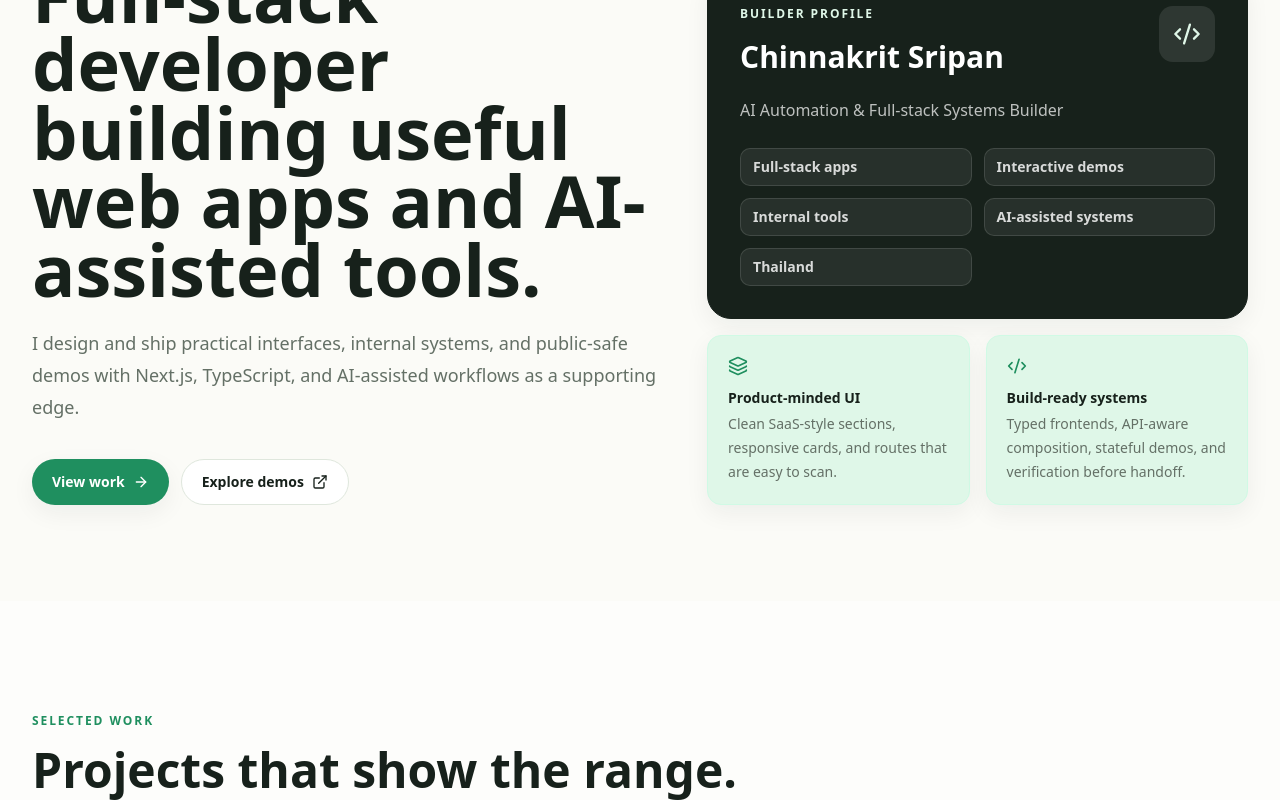
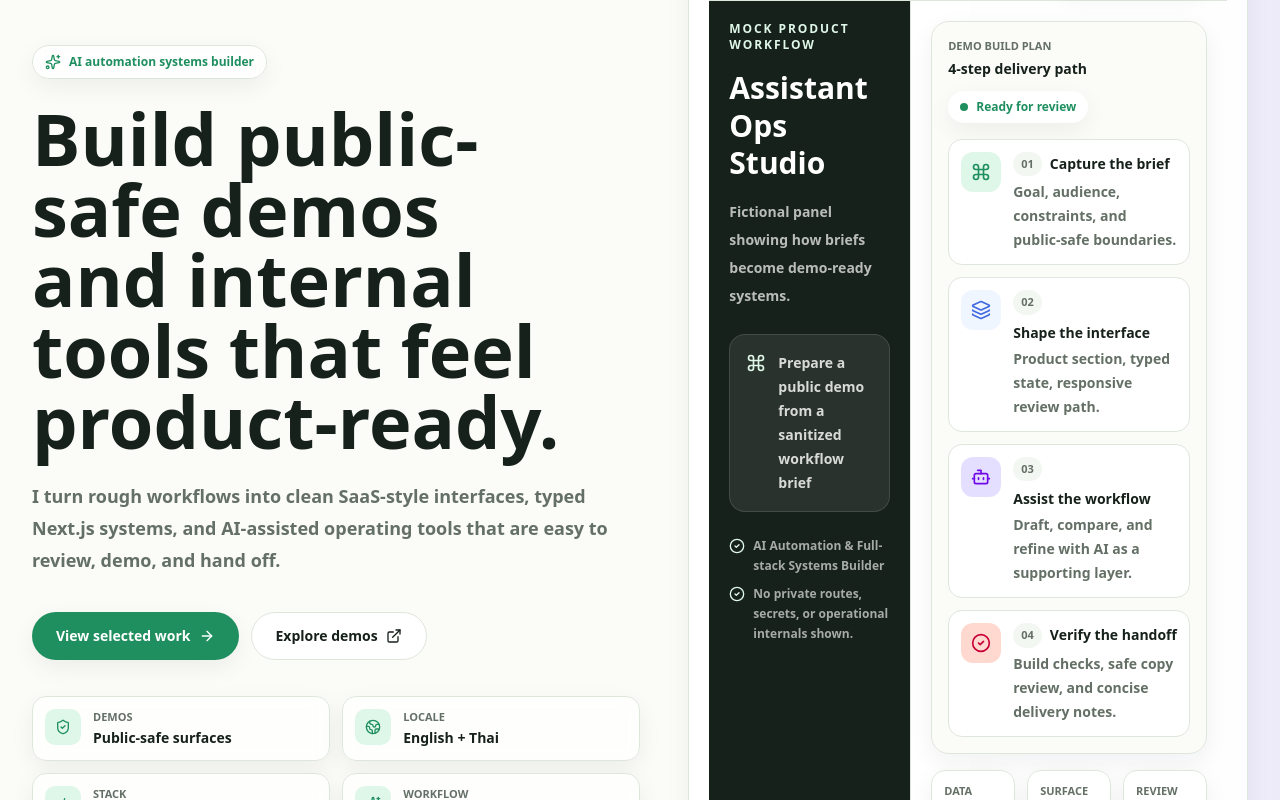
Before and after one commit to Manchinn/Portfolio, a Next.js app: page / in a window 1280 px wide. Shown: the part 340-1140 px from the top of the page. Built offline with nearby package versions, Linux system fonts and the light colour scheme.

Commit message:
feat: redesign portfolio hero as SaaS entry

```diff
--- a/src/components/portfolio-saas/SaasHome.tsx
+++ b/src/components/portfolio-saas/SaasHome.tsx
@@ -4,13 +4,17 @@ import {
   ArrowRight,
   Bot,
   Boxes,
+  CheckCircle2,
   Code2,
+  Command,
   ExternalLink,
+  Globe2,
   Layers3,
   Mail,
   MapPin,
   Search,
   ShieldCheck,
+  Sparkles,
   Store,
 } from 'lucide-react'
 import { profile, profileCommon, projects, skills } from '@/data/portfolio'
@@ -25,9 +29,19 @@ type LocalCopy = {
   heroBody: string
   primaryCta: string
   secondaryCta: string
-  profileEyebrow: string
-  profileTags: string[]
-  noteCards: Array<{ title: string; body: string; icon: typeof Code2 }>
+  heroTrust: Array<{ label: string; value: string; icon: typeof Code2 }>
+  workflowPanel: {
+    eyebrow: string
+    title: string
+    subtitle: string
+    command: string
+    activeLabel: string
+    pathLabel: string
+    statusLabel: string
+    steps: Array<{ title: string; body: string; icon: typeof Code2; tone: 'green' | 'blue' | 'violet' | 'coral' }>
+    outputs: Array<{ label: string; value: string }>
+    footer: string
+  }
   selectedEyebrow: string
   selectedTitle: string
   selectedSubtitle: string
@@ -52,26 +66,59 @@ type LocalCopy = {
 
 const localCopy: Record<Language, LocalCopy> = {
   en: {
-    heroEyebrow: 'Developer portfolio',
-    heroTitle: 'Full-stack developer building useful web apps and AI-assisted tools.',
+    heroEyebrow: 'AI automation systems builder',
+    heroTitle: 'Build public-safe demos and internal tools that feel product-ready.',
     heroBody:
-      'I design and ship practical interfaces, internal systems, and public-safe demos with Next.js, TypeScript, and AI-assisted workflows as a supporting edge.',
-    primaryCta: 'View work',
+      'I turn rough workflows into clean SaaS-style interfaces, typed Next.js systems, and AI-assisted operating tools that are easy to review, demo, and hand off.',
+    primaryCta: 'View selected work',
     secondaryCta: 'Explore demos',
-    profileEyebrow: 'Builder profile',
-    profileTags: ['Full-stack apps', 'Interactive demos', 'Internal tools', 'AI-assisted systems'],
-    noteCards: [
+    heroTrust: [
+      { label: 'Demos', value: 'Public-safe surfaces', icon: ShieldCheck },
+      { label: 'Locale', value: 'English + Thai', icon: Globe2 },
+      { label: 'Stack', value: 'Next.js + TypeScript', icon: Code2 },
+      { label: 'Workflow', value: 'AI-assisted delivery', icon: Sparkles },
+    ],
+    workflowPanel: {
+      eyebrow: 'Mock product workflow',
+      title: 'Assistant Ops Studio',
+      subtitle: 'Fictional panel showing how briefs become demo-ready systems.',
+      command: 'Prepare a public demo from a sanitized workflow brief',
+      activeLabel: 'Demo build plan',
+      pathLabel: '4-step delivery path',
+      statusLabel: 'Ready for review',
+      steps: [
         {
-        title: 'Product-minded UI',
-        body: 'Clean SaaS-style sections, responsive cards, and routes that are easy to scan.',
-        icon: Layers3,
+          title: 'Capture the brief',
+          body: 'Goal, audience, constraints, and public-safe boundaries.',
+          icon: Command,
+          tone: 'green',
         },
         {
-        title: 'Build-ready systems',
-        body: 'Typed frontends, API-aware composition, stateful demos, and verification before handoff.',
-        icon: Code2,
+          title: 'Shape the interface',
+          body: 'Product section, typed state, responsive review path.',
+          icon: Layers3,
+          tone: 'blue',
+        },
+        {
+          title: 'Assist the workflow',
+          body: 'Draft, compare, and refine with AI as a supporting layer.',
+          icon: Bot,
+          tone: 'violet',
+        },
+        {
+          title: 'Verify the handoff',
+          body: 'Build checks, safe copy review, and concise delivery notes.',
+          icon: CheckCircle2,
+          tone: 'coral',
         },
       ],
+      outputs: [
+        { label: 'Data mode', value: 'Fictional or sanitized' },
+        { label: 'Surface', value: 'Demo route + workflow panel' },
+        { label: 'Review', value: 'Build, lint, typecheck' },
+      ],
+      footer: 'No private routes, secrets, or operational internals shown.',
+    },
     selectedEyebrow: 'Selected work',
     selectedTitle: 'Projects that show the range.',
     selectedSubtitle:
@@ -111,26 +158,59 @@ const localCopy: Record<Language, LocalCopy> = {
     result: 'Result',
   },
   th: {
-    heroEyebrow: 'Developer portfolio',
-    heroTitle: 'Full-stack developer ที่สร้างเว็บแอปและเครื่องมือ AI-assisted ที่ใช้งานได้จริง',
+    heroEyebrow: 'AI automation systems builder',
+    heroTitle: 'สร้าง demo และ internal tools ที่ public-safe และดูพร้อมใช้แบบ product',
     heroBody:
-      'ผมออกแบบและพัฒนา interface, internal system และ demo ที่เปิด public ได้ ด้วย Next.js, TypeScript และใช้ AI-assisted workflow เป็นจุดเสริมของงาน',
-    primaryCta: 'ดูผลงาน',
+      'ผมเปลี่ยน workflow ที่ยังดิบให้เป็น interface สไตล์ SaaS, ระบบ Next.js ที่ typed ชัดเจน และเครื่องมือ AI-assisted ที่รีวิว demo และส่งต่อได้ง่าย',
+    primaryCta: 'ดูผลงานที่เลือกไว้',
     secondaryCta: 'ดู demos',
-    profileEyebrow: 'Builder profile',
-    profileTags: ['Full-stack apps', 'Interactive demos', 'Internal tools', 'AI-assisted systems'],
-    noteCards: [
+    heroTrust: [
+      { label: 'Demos', value: 'Public-safe', icon: ShieldCheck },
+      { label: 'ภาษา', value: 'อังกฤษ + ไทย', icon: Globe2 },
+      { label: 'Stack', value: 'Next.js + TypeScript', icon: Code2 },
+      { label: 'Workflow', value: 'AI-assisted delivery', icon: Sparkles },
+    ],
+    workflowPanel: {
+      eyebrow: 'Mock product workflow',
+      title: 'Assistant Ops Studio',
+      subtitle: 'Panel สมมติที่โชว์วิธีเปลี่ยน brief ให้เป็นระบบ demo-ready',
+      command: 'เตรียม public demo จาก workflow brief ที่ sanitize แล้ว',
+      activeLabel: 'Demo build plan',
+      pathLabel: 'เส้นทางส่งมอบ 4 ขั้น',
+      statusLabel: 'พร้อม review',
+      steps: [
         {
-        title: 'UI แบบ product',
-        body: 'Section สไตล์ SaaS ที่อ่านง่าย card responsive และ route ที่ scan ได้เร็ว',
-        icon: Layers3,
+          title: 'เก็บ brief',
+          body: 'เป้าหมาย ผู้ใช้ constraints และขอบเขต public-safe',
+          icon: Command,
+          tone: 'green',
         },
         {
-        title: 'ระบบที่พร้อม build ต่อ',
-        body: 'Typed frontend, การจัดวางที่คิดถึง API, demo ที่มี state และตรวจ build ก่อนส่งต่อ',
-        icon: Code2,
+          title: 'วาง interface',
+          body: 'Product section, typed state และ responsive review path',
+          icon: Layers3,
+          tone: 'blue',
+        },
+        {
+          title: 'เสริม workflow ด้วย AI',
+          body: 'Draft, compare และ refine โดยใช้ AI เป็นตัวช่วย',
+          icon: Bot,
+          tone: 'violet',
+        },
+        {
+          title: 'ตรวจ handoff',
+          body: 'Build checks, safe copy review และ delivery notes ที่กระชับ',
+          icon: CheckCircle2,
+          tone: 'coral',
         },
       ],
+      outputs: [
+        { label: 'Data mode', value: 'Fictional or sanitized' },
+        { label: 'Surface', value: 'Demo route + workflow panel' },
+        { label: 'Review', value: 'Build, lint, typecheck' },
+      ],
+      footer: 'ไม่โชว์ private routes, secrets หรือ operational internals',
+    },
     selectedEyebrow: 'Selected work',
     selectedTitle: 'โปรเจกต์ที่โชว์ range ของงาน',
     selectedSubtitle:
@@ -196,67 +276,153 @@ export function SaasHome() {
 function SaasHero({ c, data }: { c: LocalCopy; data: typeof profile.en & typeof profileCommon }) {
   return (
     <section id="home" className="relative overflow-hidden pt-16 sm:pt-20 lg:pt-24">
-      <div className="absolute inset-x-0 top-0 h-28 bg-gradient-to-b from-saas-mint/60 to-transparent" aria-hidden />
-      <div className="mx-auto grid max-w-[1280px] gap-10 px-4 py-16 sm:px-6 sm:py-20 lg:grid-cols-[minmax(0,1.08fr)_minmax(320px,0.92fr)] lg:px-8 lg:py-24">
+      <div className="absolute inset-x-0 top-0 h-40 bg-gradient-to-b from-saas-mint/55 via-white/45 to-transparent" aria-hidden />
+      <div className="absolute inset-y-16 right-0 hidden w-1/3 bg-gradient-to-l from-saas-lilac/40 to-transparent lg:block" aria-hidden />
+      <div className="mx-auto grid max-w-[1280px] gap-10 px-4 py-14 sm:px-6 sm:py-20 lg:grid-cols-[minmax(0,1fr)_minmax(420px,0.92fr)] lg:items-center lg:gap-12 lg:px-8 lg:py-24">
         <StaggerContainer className="relative min-w-0" delayChildren={0.05} staggerChildren={0.07}>
           <MotionCard>
-            <p className="text-xs font-black uppercase tracking-[0.16em] text-saas-green">{c.heroEyebrow}</p>
+            <div className="inline-flex max-w-full items-center gap-2 rounded-full border border-saas-line bg-white/80 px-3 py-2 text-xs font-black text-saas-green shadow-saas-sm backdrop-blur">
+              <Sparkles className="h-4 w-4 shrink-0 text-saas-green" />
+              <span className="break-words">{c.heroEyebrow}</span>
+            </div>
           </MotionCard>
           <MotionCard>
-            <h1 className="mt-5 max-w-full text-balance break-words text-5xl font-black leading-[0.95] text-saas-ink sm:max-w-5xl sm:text-6xl lg:text-7xl">
+            <h1 className="mt-6 max-w-full text-balance break-words text-4xl font-black leading-[0.98] text-saas-ink sm:max-w-4xl sm:text-6xl lg:text-7xl">
               {c.heroTitle}
             </h1>
           </MotionCard>
           <MotionCard>
-            <p className="mt-6 max-w-full break-words text-lg leading-8 text-saas-muted sm:max-w-2xl">{c.heroBody}</p>
+            <p className="mt-6 max-w-full break-words text-base font-semibold leading-8 text-saas-muted sm:max-w-2xl sm:text-lg">{c.heroBody}</p>
           </MotionCard>
           <MotionCard>
             <div className="mt-9 flex flex-wrap gap-3">
-              <SaasButton href="/#work" icon={<ArrowRight className="h-4 w-4" />}>
+              <SaasButton href="/#work" icon={<ArrowRight className="h-4 w-4" />} className="min-h-12 px-6">
                 {c.primaryCta}
               </SaasButton>
-              <SaasButton href="/demos" variant="secondary" icon={<ExternalLink className="h-4 w-4" />}>
+              <SaasButton href="/demos" variant="secondary" icon={<ExternalLink className="h-4 w-4" />} className="min-h-12 px-6">
                 {c.secondaryCta}
               </SaasButton>
             </div>
           </MotionCard>
+          <MotionCard>
+            <div className="mt-9 grid max-w-2xl gap-3 sm:grid-cols-2">
+              {c.heroTrust.map((item) => {
+                const Icon = item.icon
+                return (
+                  <div key={item.label} className="flex min-w-0 items-start gap-3 rounded-[14px] border border-saas-line bg-white/78 p-3 shadow-saas-sm backdrop-blur">
+                    <span className="flex h-9 w-9 shrink-0 items-center justify-center rounded-[10px] bg-saas-mint text-saas-green">
+                      <Icon className="h-4 w-4" />
+                    </span>
+                    <span className="min-w-0">
+                      <span className="block text-[11px] font-black uppercase text-saas-muted">{item.label}</span>
+                      <span className="mt-0.5 block break-words text-sm font-black leading-5 text-saas-ink">{item.value}</span>
+                    </span>
+                  </div>
+                )
+              })}
+            </div>
+          </MotionCard>
         </StaggerContainer>
 
-        <div className="relative grid min-w-0 gap-4 self-end">
-          <SaasCard tone="dark" className="rounded-[24px] p-6 sm:p-8">
-            <div className="flex flex-wrap items-start justify-between gap-4">
-              <div className="min-w-0">
-                <p className="text-xs font-black uppercase tracking-[0.16em] text-saas-mint">{c.profileEyebrow}</p>
-                <h2 className="mt-4 break-words text-3xl font-black leading-tight">{data.name}</h2>
+        <FadeUp className="relative min-w-0">
+          <MockWorkflowPanel c={c} title={data.title} />
+        </FadeUp>
       </div>
-              <div className="flex h-14 w-14 shrink-0 items-center justify-center rounded-[14px] bg-white/10">
-                <Code2 className="h-7 w-7 text-saas-mint" />
+    </section>
+  )
+}
+
+const workflowToneClass = {
+  green: 'bg-saas-mint text-saas-green',
+  blue: 'bg-blue-50 text-saas-blue',
+  violet: 'bg-saas-lilac/70 text-violet-700',
+  coral: 'bg-saas-coral/55 text-rose-700',
+}
+
+function MockWorkflowPanel({ c, title }: { c: LocalCopy; title: string }) {
+  return (
+    <SaasCard className="rounded-[24px] border-saas-ink/10 bg-white/90 p-0 shadow-saas-md backdrop-blur">
+      <div className="border-b border-saas-line bg-saas-surface-soft/80 px-4 py-3 sm:px-5">
+        <div className="flex min-w-0 items-center justify-between gap-3">
+          <div className="flex shrink-0 items-center gap-1.5" aria-hidden>
+            <span className="h-3 w-3 rounded-full bg-saas-coral" />
+            <span className="h-3 w-3 rounded-full bg-saas-cream" />
+            <span className="h-3 w-3 rounded-full bg-saas-mint" />
+          </div>
+          <div className="min-w-0 rounded-full border border-saas-line bg-white px-3 py-1.5 text-center text-xs font-black text-saas-muted shadow-saas-sm">
+            <span className="block truncate">{c.workflowPanel.title}</span>
           </div>
         </div>
-            <p className="mt-5 text-base leading-7 text-white/72">{data.title}</p>
-            <div className="mt-6 grid gap-3 sm:grid-cols-2">
-              {[...c.profileTags, data.location].map((item) => (
-                <div key={item} className="rounded-[10px] border border-white/12 bg-white/7 px-3 py-2 text-sm font-bold text-white/82">
-                  {item}
+      </div>
+
+      <div className="grid gap-0 lg:grid-cols-[0.78fr_1.22fr]">
+        <aside className="border-b border-saas-line bg-saas-ink p-5 text-white lg:border-b-0 lg:border-r">
+          <p className="text-xs font-black uppercase tracking-[0.16em] text-saas-mint">{c.workflowPanel.eyebrow}</p>
+          <h2 className="mt-4 break-words text-2xl font-black leading-tight sm:text-3xl">{c.workflowPanel.title}</h2>
+          <p className="mt-4 text-sm font-semibold leading-7 text-white/70">{c.workflowPanel.subtitle}</p>
+
+          <div className="mt-6 rounded-[16px] border border-white/12 bg-white/8 p-4">
+            <div className="flex items-start gap-3">
+              <Command className="mt-0.5 h-5 w-5 shrink-0 text-saas-mint" />
+              <p className="text-sm font-bold leading-6 text-white/82">{c.workflowPanel.command}</p>
+            </div>
+          </div>
+
+          <div className="mt-6 grid gap-2">
+            {[title, c.workflowPanel.footer].map((item) => (
+              <div key={item} className="flex items-start gap-2 text-xs font-bold leading-5 text-white/62">
+                <CheckCircle2 className="mt-0.5 h-4 w-4 shrink-0 text-saas-mint" />
+                <span>{item}</span>
               </div>
             ))}
           </div>
-          </SaasCard>
-          <div className="grid gap-4 sm:grid-cols-2">
-            {c.noteCards.map((item) => {
-              const Icon = item.icon
+        </aside>
+
+        <div className="p-4 sm:p-5">
+          <div className="rounded-[18px] border border-saas-line bg-saas-bg p-3 shadow-saas-sm sm:p-4">
+            <div className="flex flex-wrap items-center justify-between gap-3">
+              <div>
+                <p className="text-[11px] font-black uppercase text-saas-muted">{c.workflowPanel.activeLabel}</p>
+                <p className="mt-1 text-sm font-black text-saas-ink">{c.workflowPanel.pathLabel}</p>
+              </div>
+              <span className="inline-flex items-center gap-2 rounded-full bg-white px-3 py-2 text-xs font-black text-saas-green shadow-saas-sm">
+                <span className="h-2 w-2 rounded-full bg-saas-green" />
+                {c.workflowPanel.statusLabel}
+              </span>
+            </div>
+
+            <div className="mt-4 grid gap-3">
+              {c.workflowPanel.steps.map((step, index) => {
+                const Icon = step.icon
                 return (
-                <SaasCard key={item.title} tone="mint">
-                  <Icon className="h-5 w-5 text-saas-green" />
-                  <p className="mt-3 text-sm font-black">{item.title}</p>
-                  <p className="mt-1 text-sm leading-6 text-saas-muted">{item.body}</p>
-                </SaasCard>
+                  <div key={step.title} className="grid gap-3 rounded-[14px] border border-saas-line bg-white p-3 sm:grid-cols-[auto_1fr]">
+                    <span className={`flex h-10 w-10 items-center justify-center rounded-[12px] ${workflowToneClass[step.tone]}`}>
+                      <Icon className="h-5 w-5" />
+                    </span>
+                    <div className="min-w-0">
+                      <div className="flex flex-wrap items-center gap-2">
+                        <span className="rounded-full bg-saas-surface-soft px-2 py-1 text-[11px] font-black text-saas-muted">0{index + 1}</span>
+                        <h3 className="break-words text-sm font-black text-saas-ink">{step.title}</h3>
+                      </div>
+                      <p className="mt-1 break-words text-sm font-semibold leading-6 text-saas-muted">{step.body}</p>
+                    </div>
+                  </div>
                 )
               })}
             </div>
           </div>
+
+          <div className="mt-4 grid gap-3 sm:grid-cols-3">
+            {c.workflowPanel.outputs.map((item) => (
+              <div key={item.label} className="rounded-[14px] border border-saas-line bg-white p-3 shadow-saas-sm">
+                <p className="text-[11px] font-black uppercase text-saas-muted">{item.label}</p>
+                <p className="mt-2 break-words text-sm font-black leading-5 text-saas-ink">{item.value}</p>
               </div>
-    </section>
+            ))}
+          </div>
+        </div>
+      </div>
+    </SaasCard>
   )
 }
 
```
Lines whose indentation alone changed are shown as unchanged.
